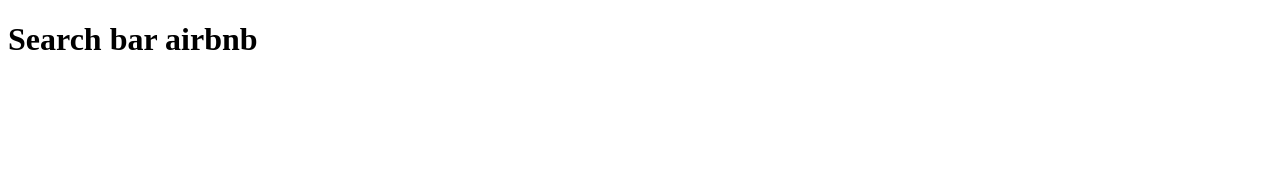
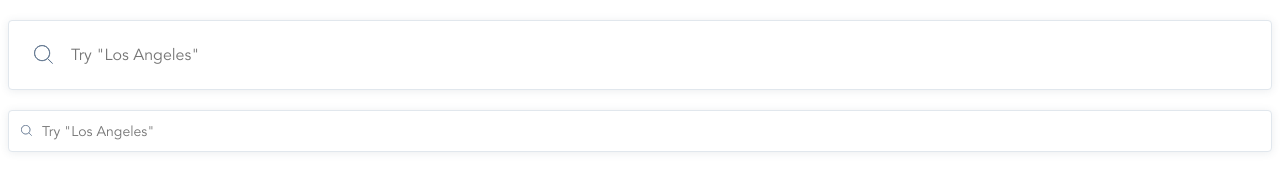
Before and after one commit to oolcha/layout_search-bar-airbnb, a plain HTML site: page src/index.html in a window 1280 px wide. Drawn offline with Linux system fonts and the light colour scheme.

Commit message:
solution

```diff
--- a/src/index.html
+++ b/src/index.html
@@ -11,6 +11,33 @@
     <link rel="stylesheet" href="./style.css">
   </head>
   <body>
-    <h1>Search bar airbnb</h1>
+    <form
+      class="form"
+      action="http://localhost:8080/"
+      method="post"
+    >
+      <label class="label">
+        <input
+          class="search"
+          type="text"
+          data-qa="big keypress"
+          placeholder="Try &quot;Los Angeles&quot;"
+        >
+      </label>
+    </form>
+    <form
+      class="form form-small"
+      action="http://localhost:8080/"
+      method="post"
+    >
+      <label class="label label-small">
+        <input
+          class="search search-small"
+          type="text"
+          data-qa="small"
+          placeholder="Try &quot;Los Angeles&quot;"
+        >
+      </label>
+    </form>
   </body>
 </html>
--- a/src/style.css
+++ b/src/style.css
@@ -0,0 +1,82 @@
+@font-face {
+  font-family: Avenir;
+  font-style: normal;
+  font-weight: 300;
+  src: url("./fonts/Avenir-Book.ttf");
+}
+
+html {
+  font-family: Avenir, sans-serif;
+}
+
+* {
+  box-sizing: border-box;
+}
+
+.form {
+  width: 100%;
+  display: flex;
+  height: 70px;
+  margin-top: 20px;
+}
+
+.form-small {
+  height: 42px;
+}
+
+.label {
+  display: block;
+  position: relative;
+  width: 100%;
+}
+
+.label::before {
+  content: "";
+  position: absolute;
+  top: 25px;
+  left: 26px;
+  width: 19px;
+  height: 19px;
+  background-image: url("./images/Search.svg");
+  background-size: contain;
+  z-index: 1;
+}
+
+.label-small::before {
+  width: 11px;
+  height: 11px;
+  top: 15px;
+  left: 13px;
+}
+
+.search {
+  width: 100%;
+  height: 100%;
+  font-family: inherit;
+  font-size: 16px;
+  font-weight: 400;
+  padding-left: 62px;
+  outline: none;
+  color: #3d4e61;
+  background: #fff;
+  border: 1px solid #e1e7ed;
+  box-shadow: 0 1px 8px rgba(61, 78, 97, 0.1);
+  border-radius: 4px;
+}
+
+.search-small {
+  padding-left: 33px;
+  font-size: 14px;
+}
+
+.search:hover {
+  border: 1px solid #e1e7ed;
+  box-shadow: 0 3px 8px rgba(61, 78, 97, 0.2);
+  border-radius: 3px;
+}
+
+.search:focus {
+  border: 1px solid #e1e7ed;
+  background: linear-gradient(180deg, #fff 0%, #f6f6f7 100%);
+  border-radius: 3px;
+}
```
Also changed, not shown: readme.md, 1 other file.
